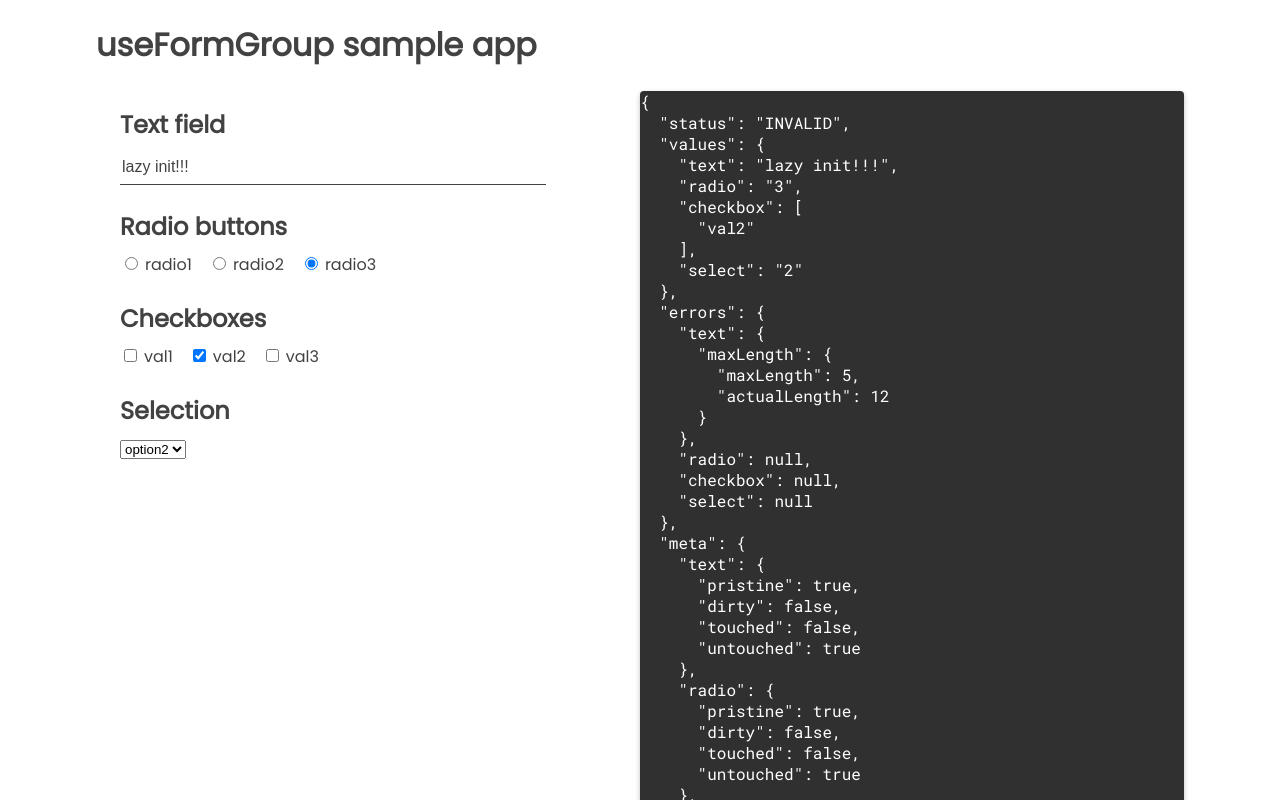
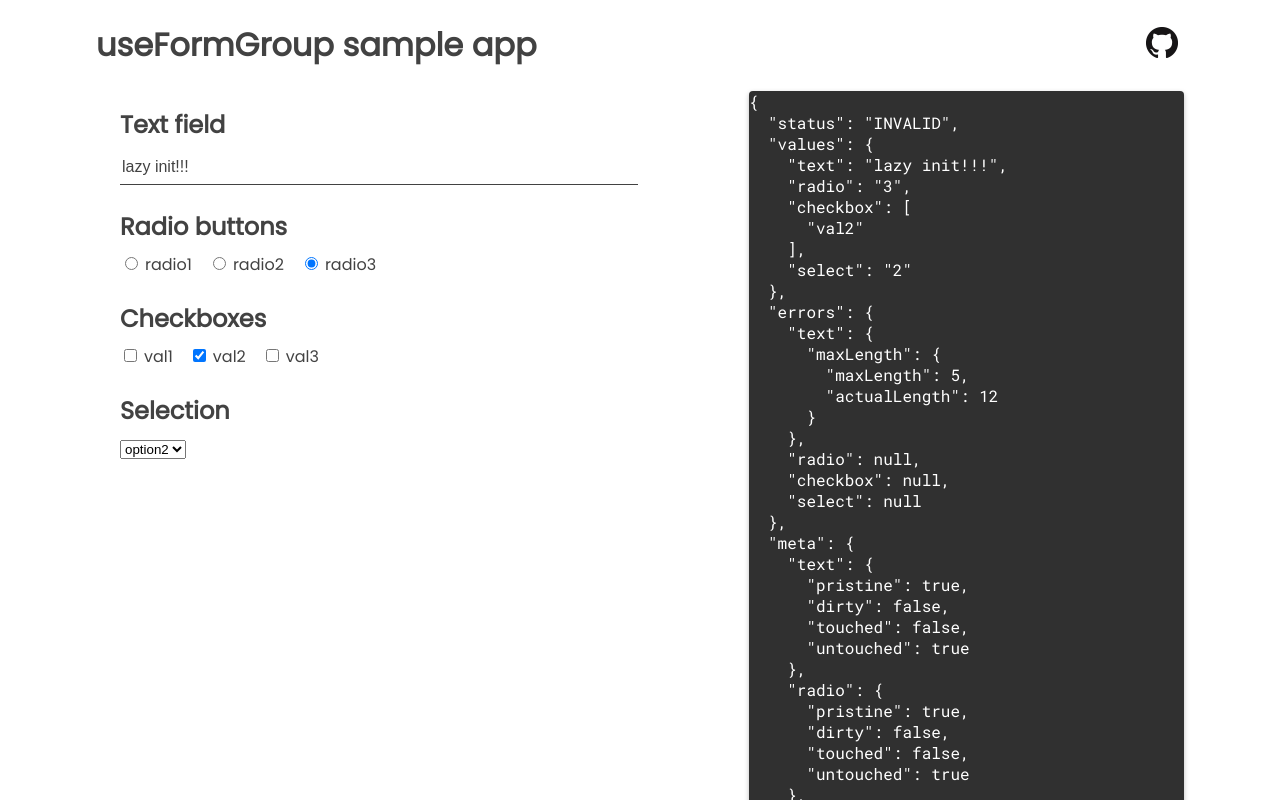
Before and after one commit to chloe463/use-form-group, a React (Create React App) app: page / in a window 1280 px wide. Shown: the top 800 px of the page. Built offline with nearby package versions, Linux system fonts and the light colour scheme; what stop-runaway-react-effects would draw is missing.

Commit message:
feat(demo): Add link to repo

```diff
--- a/src/demo/App.css
+++ b/src/demo/App.css
@@ -7,6 +7,28 @@
 .App {
   width: 85%;
   margin: auto;
+  position: relative;
+}
+
+.App__link-to-repo {
+  position: absolute;
+  right: 0;
+  top: 0;
+  border-radius: 4px;
+  display: flex;
+  justify-content: center;
+  align-items: center;
+}
+.App__link-to-repo > a {
+  display: inline-block;
+  padding: 6px;
+  width: 32px;
+  height: 32px;
+}
+
+.App__link-to-repo:hover {
+  background-color: #cccccc;
+  cursor: pointer;
 }
 
 .App__title-container {
@@ -16,14 +38,14 @@
 }
 
 .container {
-  display: grid;
-  grid-template-columns: 50% 50%;
+  /* display: grid;
+  grid-template-columns: 50% 50%; */
+  display: flex;
 }
 
 .form {
   display: block;
-  position: sticky;
-  top: 0px;
+  width: 60%;
 }
 
 .form__item {
@@ -40,6 +62,7 @@
 }
 
 .preview {
+  width: 40%;
 }
 
 .preview__values {
--- a/src/demo/App.tsx
+++ b/src/demo/App.tsx
@@ -1,5 +1,6 @@
 import React from "react";
 import "./App.css";
+import octocat from "../GitHub-Mark-32px.png";
 
 import { FormGroupProvider, Validators, useFormGroup } from "../lib/react-form-control";
 import { TextField } from "./TextField";
@@ -59,6 +60,12 @@
 
   return (
     <div className="App">
+      <div className="App__link-to-repo">
+        <a href="https://github.com/chloe463/use-form-group">
+          <img src={octocat} />
+        </a>
+      </div>
+
       <div className="App__title-container">
         <h1 className="App__title">useFormGroup sample app</h1>
       </div>
```
Also changed, not shown: src/GitHub-Mark-32px.png (added).
